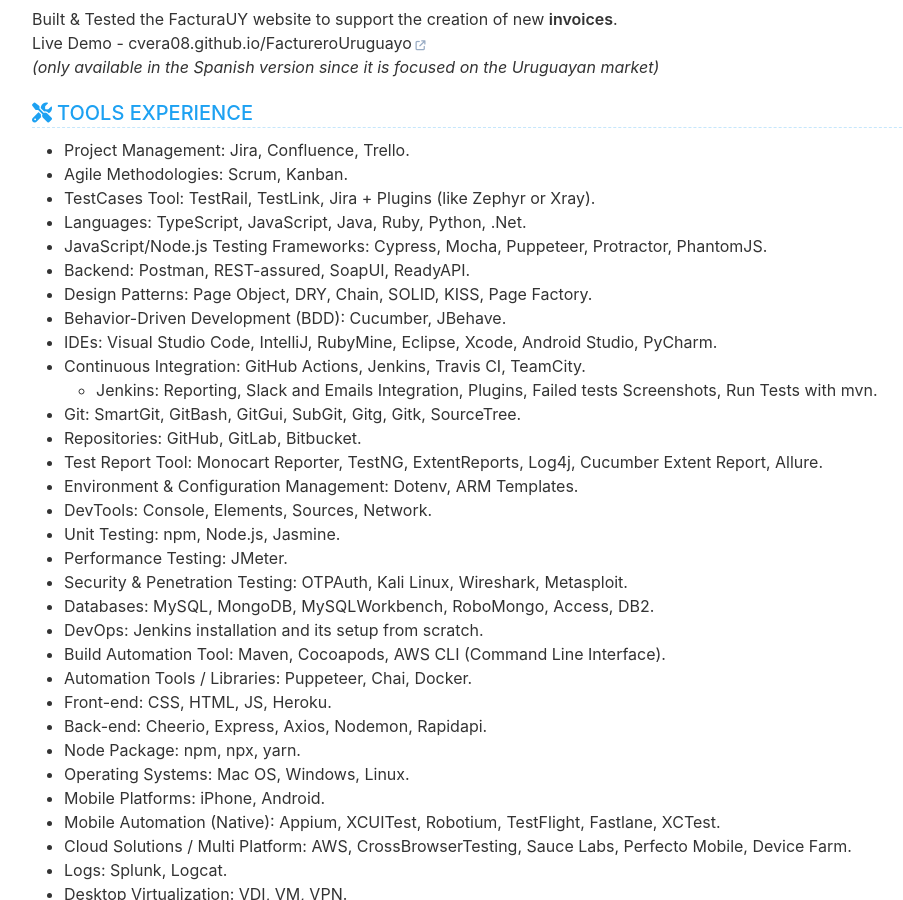
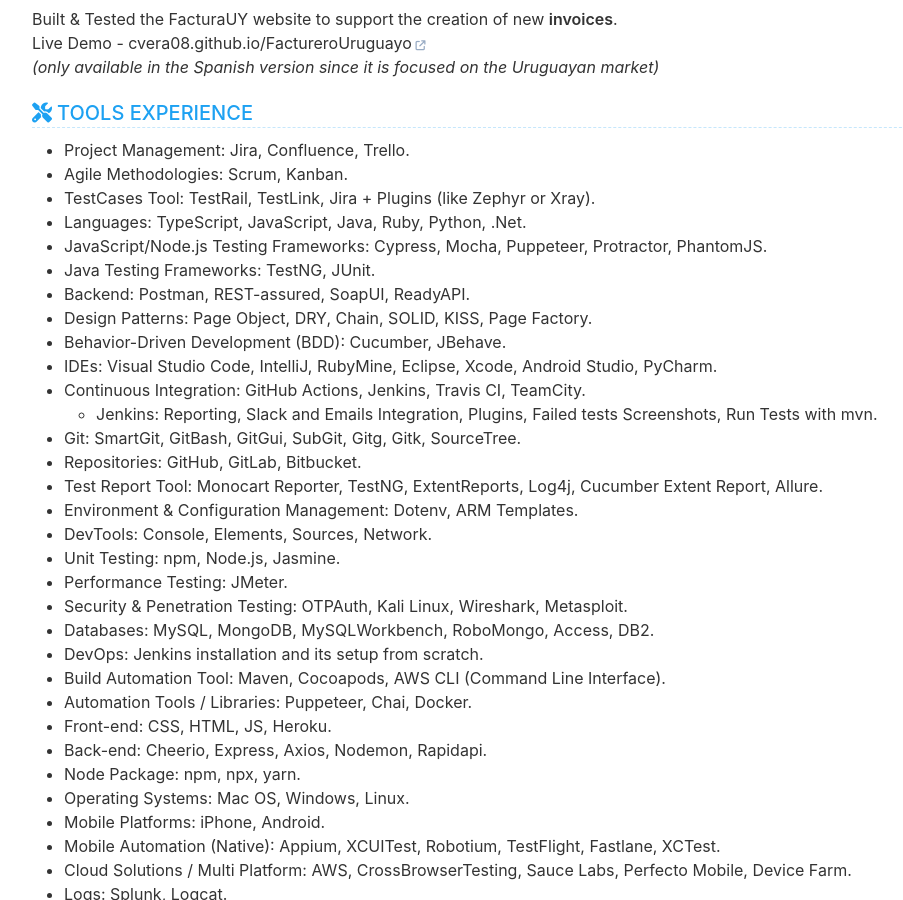
Before and after one commit to cvera08/full-resume, a Jekyll site: the page built from index.html, in a window 1280 px wide and 900 px high, scrolled down 4083 px. Shown: the whole window, without its empty margins (148-1051 px from the left). Built offline with Jekyll 4.4.1, drawn with Linux system fonts in a browser that asks for light colours.

Commit message:
feat: java testing fws

```diff
--- a/_data/data.yml
+++ b/_data/data.yml
@@ -267,6 +267,7 @@ organization:
     - TestCases Tool: TestRail, TestLink, Jira + Plugins (like Zephyr or Xray).
     - Languages: TypeScript, JavaScript, Java, Ruby, Python, .Net.
     - JavaScript/Node.js Testing Frameworks: Cypress, Mocha, Puppeteer, Protractor, PhantomJS.
+    - Java Testing Frameworks: TestNG, JUnit.
     - Backend: Postman, REST-assured, SoapUI, ReadyAPI.
     - Design Patterns: Page Object, DRY, Chain, SOLID, KISS, Page Factory.
     - Behavior-Driven Development (BDD): Cucumber, JBehave.
```
